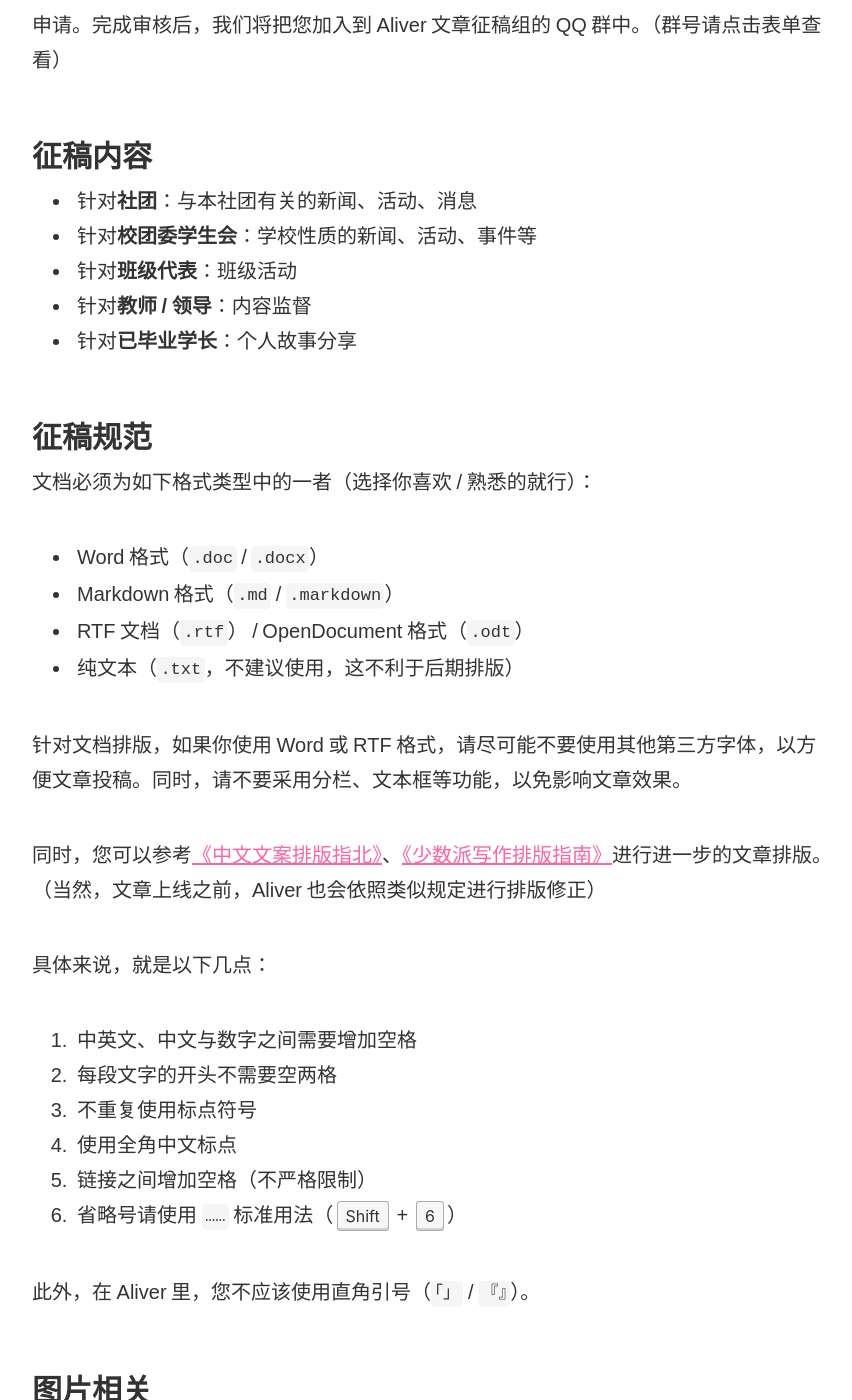
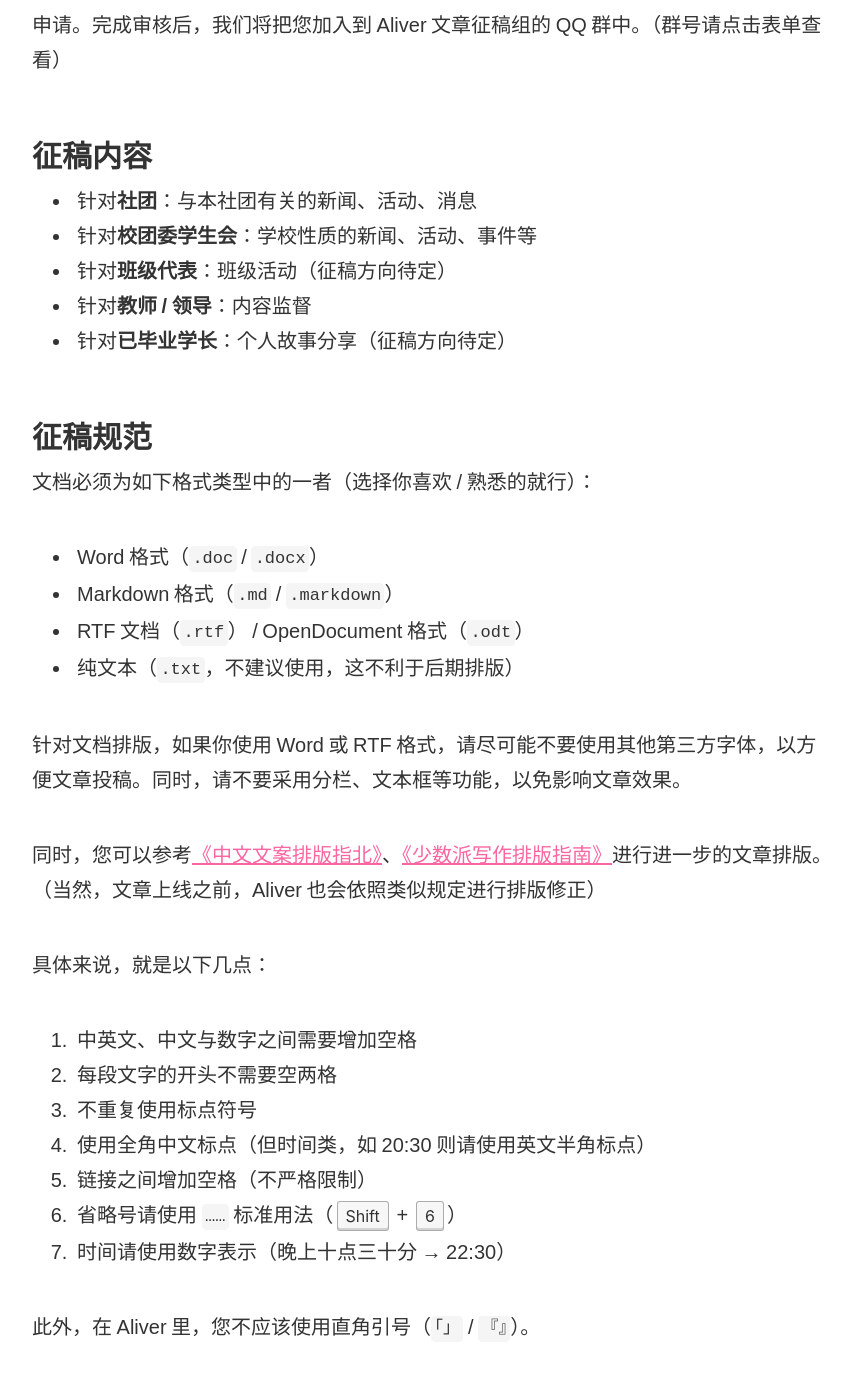
Before and after one commit to devswork-glzx/aliver, a Jekyll site: the page built from _posts/2022-01-01-aliver-open-article-contribution.md, in a window 1280 px wide and 1400 px high, scrolled down 1120 px. Shown: the whole window, without its empty margins (208-1060 px from the left). Built offline with Jekyll 4.4.1, drawn with Linux system fonts in a browser that asks for light colours; our own code applies the rules of GitHub Pages for plain Markdown files.

Commit message:
ok 2022 xyzx news

```diff
--- a/_posts/2022-01-01-aliver-open-article-contribution.md
+++ b/_posts/2022-01-01-aliver-open-article-contribution.md
@@ -35,9 +35,9 @@ tags:
 
 - 针对**社团**：与本社团有关的新闻、活动、消息
 - 针对**校团委学生会**：学校性质的新闻、活动、事件等
-- 针对**班级代表**：班级活动
+- 针对**班级代表**：班级活动（征稿方向待定）
 - 针对**教师 / 领导**：内容监督
-- 针对**已毕业学长**：个人故事分享
+- 针对**已毕业学长**：个人故事分享（征稿方向待定）
 
 ## 征稿规范
 
@@ -57,9 +57,10 @@ tags:
 1. 中英文、中文与数字之间需要增加空格
 1. 每段文字的开头不需要空两格
 1. 不重复使用标点符号
-1. 使用全角中文标点
+1. 使用全角中文标点（但时间类，如 20:30 则请使用英文半角标点）
 1. 链接之间增加空格（不严格限制）
 1. 省略号请使用 `……` 标准用法（<kbd>Shift</kbd> + <kbd>6</kbd>）
+1. 时间请使用数字表示（晚上十点三十分 → 22:30）
 
 此外，在 Aliver 里，您不应该使用直角引号（`「」` / `『』`）。
 
```
Also changed, not shown: _posts/2022-01-02-news-2021xiaoyuanzhixing.md (added, +65 -0 lines).
